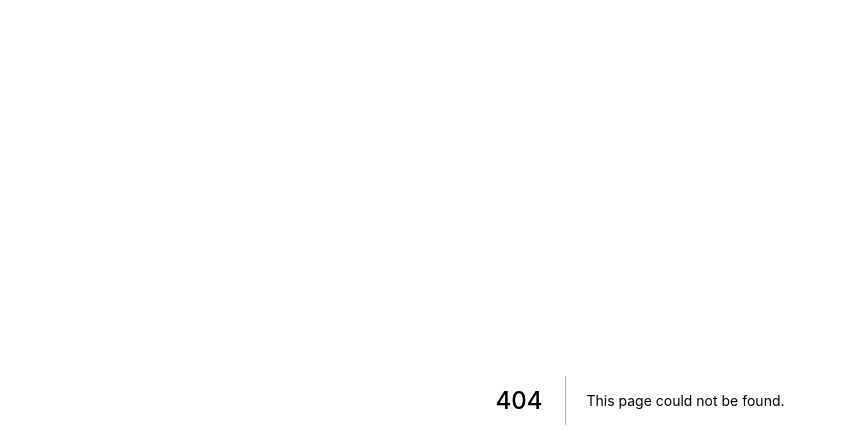
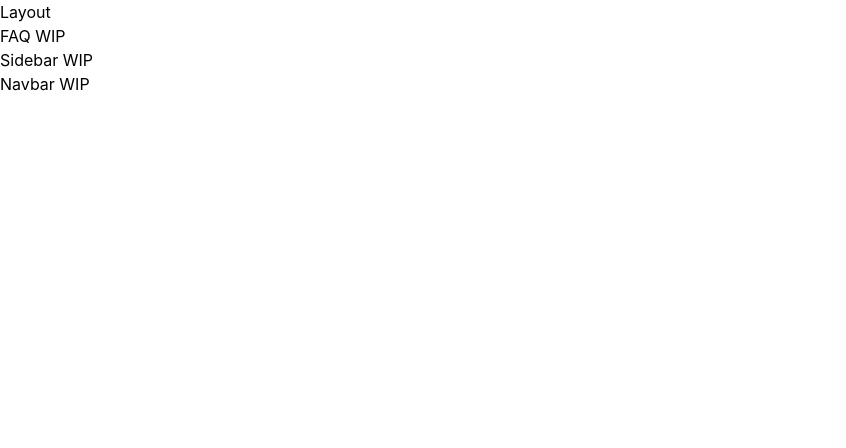
Before and after one commit to frontendcafe/cmyk-forest, a Next.js app in the folder app/: page /faq in a window 1280 px wide. Before the commit this address had no page. Shown: the top 448 px of the page, without its empty margins (0-846 px from the left). Built offline with nearby package versions, Linux system fonts and the light colour scheme.

Commit message:
FAQ Page - WIP

```diff
--- /dev/null
+++ b/app/pages/faq.js
@@ -0,0 +1,11 @@
+import Layout from "../components/Layout";
+
+const Faq = () => {
+  return (
+    <Layout>
+      <h1>FAQ WIP</h1>
+    </Layout>
+  );
+};
+
+export default Faq;
```
